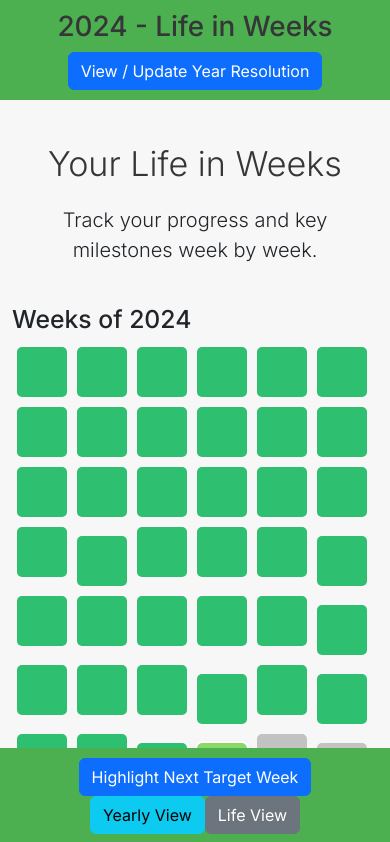
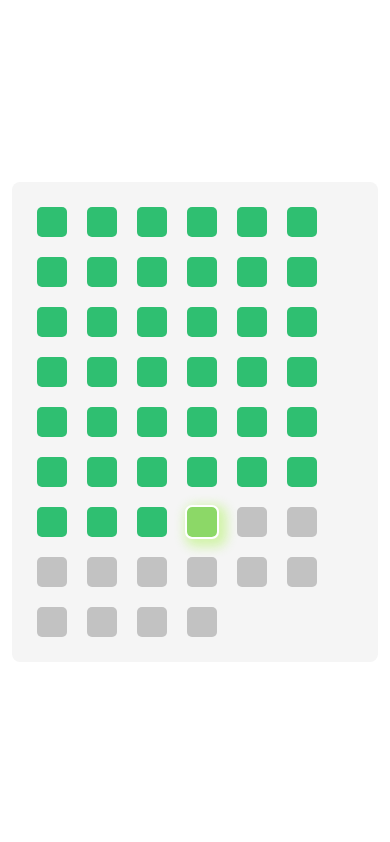
Before and after one commit to faizi-7/weekify, a React (Vite) app in the folder client/: page /main in a window 390 px wide. Shown: the top 842 px of the page. Built offline with nearby package versions, Linux system fonts and the light colour scheme.

Commit message:
WIp - Main screen as per design file

```diff
--- a/client/src/components/WeekBox/WeekBox.css
+++ b/client/src/components/WeekBox/WeekBox.css
@@ -1,3 +1,19 @@
+.week-grid-container {
+  background-color: var(--ultra-light);
+  padding: 20px;
+  border-radius: 8px;
+  display: flex;
+  justify-content: center;
+  align-items: center;
+}
+
+.week-grid {
+  display: flex;
+  flex-wrap: wrap;
+  justify-content: flex-start;
+  gap: 10px;
+}
+
 .week-box {
   width: 50px;
   height: 50px;
@@ -7,7 +23,7 @@
   justify-content: center;
   align-items: center;
   color: #fff;
-  font-size: 12px;
+  font-size: 10px;
   border-radius: 5px;
   transition: background-color 0.3s ease;
   cursor: pointer;
@@ -20,7 +36,7 @@
 .week-box.current-week {
   background-color: var(--light-green);
   outline: 2px solid white;
-  box-shadow: 0 4px 8px rgba(0, 0, 0, 0.2);
+  box-shadow: 4px 4px 10.4px 6px #84F1004D;
 }
 
 .week-label {
@@ -34,3 +50,27 @@
   visibility: visible;
   opacity: 1;
 }
+
+@media (max-width: 768px) {
+  .week-box {
+    width: 40px;
+    height: 40px;
+    font-size: 8px;
+  }
+}
+
+@media (max-width: 576px) {
+  .week-box {
+    width: 35px;
+    height: 35px;
+    font-size: 7px;
+  }
+}
+
+@media (max-width: 480px) {
+  .week-box {
+    width: 30px;
+    height: 30px;
+    font-size: 6px;
+  }
+}
--- a/client/src/components/WeekGrid/WeekGrid.css
+++ b/client/src/components/WeekGrid/WeekGrid.css
@@ -1,11 +1,3 @@
-.week-grid {
-    display: grid;
-    grid-template-columns: repeat(7, 1fr);
-    gap: 10px;
-    justify-content: center;
-    padding: 20px;
-  }
-
   .week-grid-container {
     max-width: 90%;
     margin: 0 auto;
--- a/client/src/components/WeekGrid/WeekGrid.tsx
+++ b/client/src/components/WeekGrid/WeekGrid.tsx
@@ -31,7 +31,7 @@ const WeekGrid: React.FC = () => {
 
   return (
     <div className="week-grid-container">
-      <h2 className="week-grid-title">Weeks of {new Date().getFullYear()}</h2>
+      {/* <h2 className="week-grid-title">Weeks of {new Date().getFullYear()}</h2> */}
       <div className="week-grid">
         {weeks}
       </div>
--- a/client/src/screens/MainScreen/MainScreen.css
+++ b/client/src/screens/MainScreen/MainScreen.css
@@ -1,6 +1,14 @@
 .main-screen-container {
   padding: 20px;
-    background-color: #f7f7f7;
+  height: 100vh;
+  display: flex;
+  justify-items: center;
+  align-items: center;
+}
+
+.weeks-wrapper {
+  background-color: var(--ultra-light);
+  border: 1px solid
 }
 
 .display-4 {
@@ -11,3 +19,8 @@
 .btn-lg {
   font-size: 18px;
 }
+
+.main-screen-wrapper {
+  margin: 200px auto;
+  border:  2px solid black;
+}
--- a/client/src/screens/MainScreen/MainScreen.tsx
+++ b/client/src/screens/MainScreen/MainScreen.tsx
@@ -1,39 +1,38 @@
 import { Button, Container, Row, Col } from 'react-bootstrap';
 import '../../custom.css';
 import React from 'react';
-import Header from '../../components/Header/Header';
+// import Header from '../../components/Header/Header';
 import WeekGrid from '../../components/WeekGrid/WeekGrid';
-import Footer from '../../components/Footer/Footer';
+// import Footer from '../../components/Footer/Footer';
 import './MainScreen.css'
 
 const MainScreen: React.FC = () => {
   return (
     <>
-      <Header />
-      <Container fluid className="main-screen-container">
-        <Row className="justify-content-center my-4">
+      {/* <Header /> */}
+      <Container className="main-screen-container">
+        {/* <Row className="justify-content-center my-4">
           <Col xs={12} className="text-center">
             <h1 className="display-4">Your Life in Weeks</h1>
             <p className="lead">Track your progress and key milestones week by week.</p>
           </Col>
-        </Row>
-
+        </Row> */}
         <Row className="justify-content-center">
           <Col xs={12} md={8} lg={6}>
             <WeekGrid />
           </Col>
         </Row>
 
-        <Row className="justify-content-center my-4">
+        {/* <Row className="justify-content-center my-4">
           <Col xs={6} md={4} lg={3} className="text-center">
             <Button variant="primary" className="btn-lg w-100">Yearly View</Button>
           </Col>
           <Col xs={6} md={4} lg={3} className="text-center">
             <Button variant="secondary" className="btn-lg w-100">Life View</Button>
           </Col>
-        </Row>
+        </Row> */}
       </Container>
-      <Footer />
+      {/* <Footer /> */}
     </>
   );
 }
```
Lines whose indentation alone changed are shown as unchanged.
